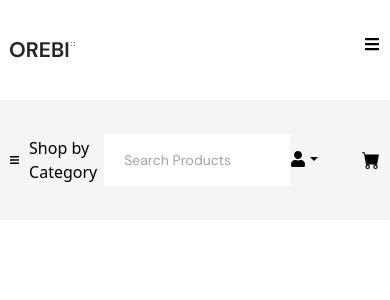
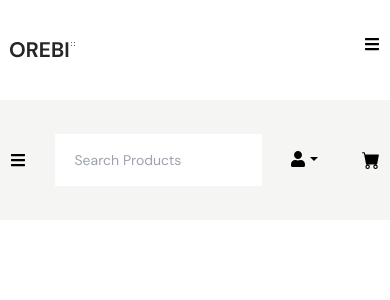
Before and after one commit to sujan-ah/Oreby-ecommerce, a React (Create React App) app: page / in a window 390 px wide. Shown: the top 300 px of the page. Built offline with nearby package versions, Linux system fonts and the light colour scheme.

Commit message:
header part responsive done

```diff
--- a/src/components/layout/Header.jsx
+++ b/src/components/layout/Header.jsx
@@ -49,9 +49,9 @@ const Header = () => {
         <Flex className="flex justify-between">
           <div className="flex items-center">
             <Dropdown className="relative" dropref={categoryDropDownRef}>
-              <p className="flex items-center gap-x-2.5 ">
+              <p className="flex items-center gap-x-2.5">
                 <FaBars />
-                Shop by Category
+                <span className="hidden lg:inline-block">Shop by Category</span>
               </p>
 
               {categoryDropDownShow && (
@@ -85,9 +85,9 @@ const Header = () => {
             </Dropdown>
           </div>
 
-          <div className="w-[600px]">
+          <div className="w-auto lg:w-[600px] ">
             <Search
-              className="font-regular w-full  px-5 py-4 font-dm text-sm"
+              className="font-regular w-full px-5 py-4 font-dm text-sm "
               placeholder="Search Products"
             />
           </div>
@@ -118,7 +118,7 @@ const Header = () => {
                 <BsCartFill className="text-lg" />
 
                 {cartDropdownShow && (
-                  <div className="absolute top-10 right-5 w-[360px] border border-solid border-[#F0F0F0] bg-[#F5F5F3]">
+                  <div className="absolute top-10 right-0 w-[360px] border border-solid border-[#F0F0F0] bg-[#F5F5F3]">
                     <div className="bg-[#F5F5F3]  p-5">
                       <Flex className="flex ">
                         <div className=" w-[20%]">
```
